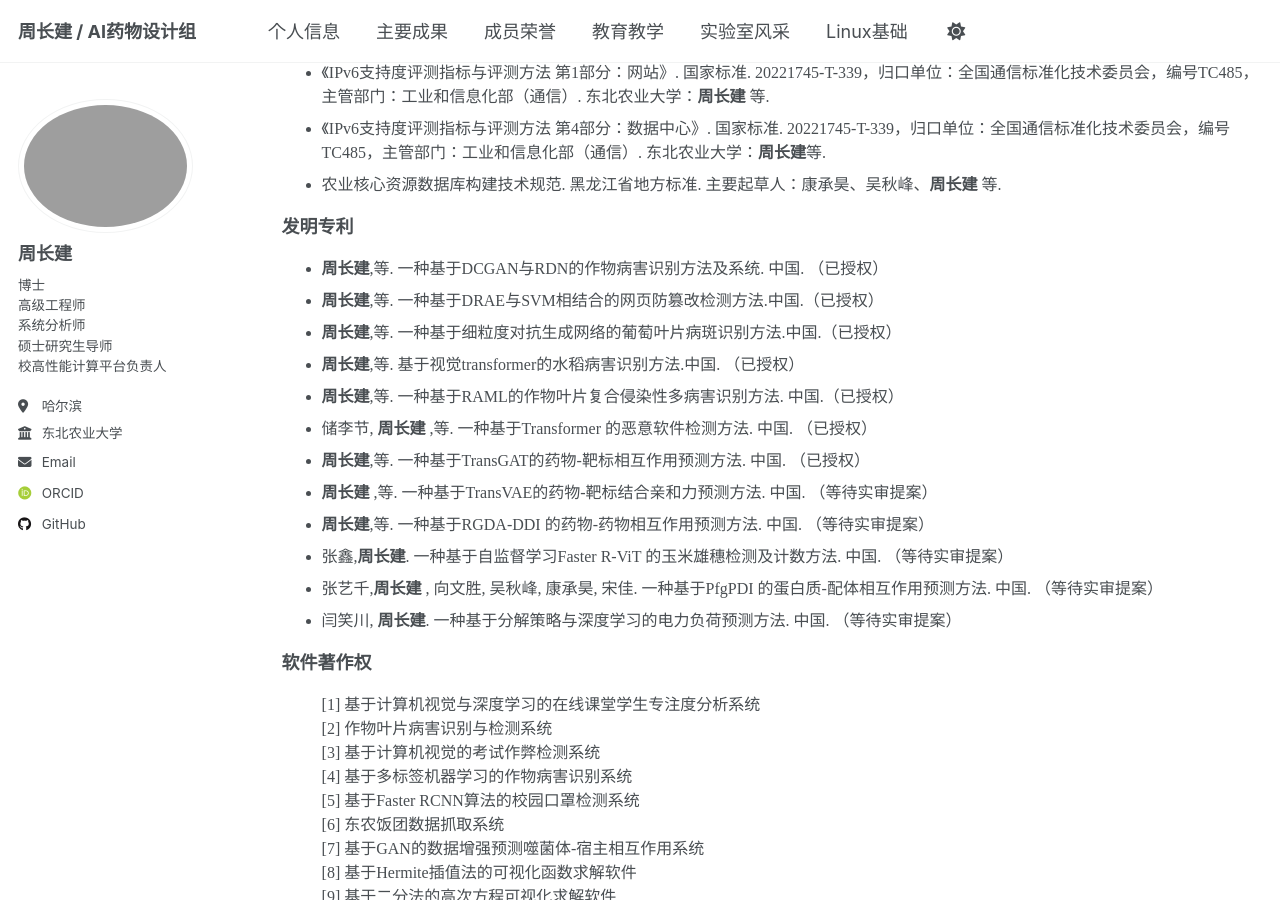
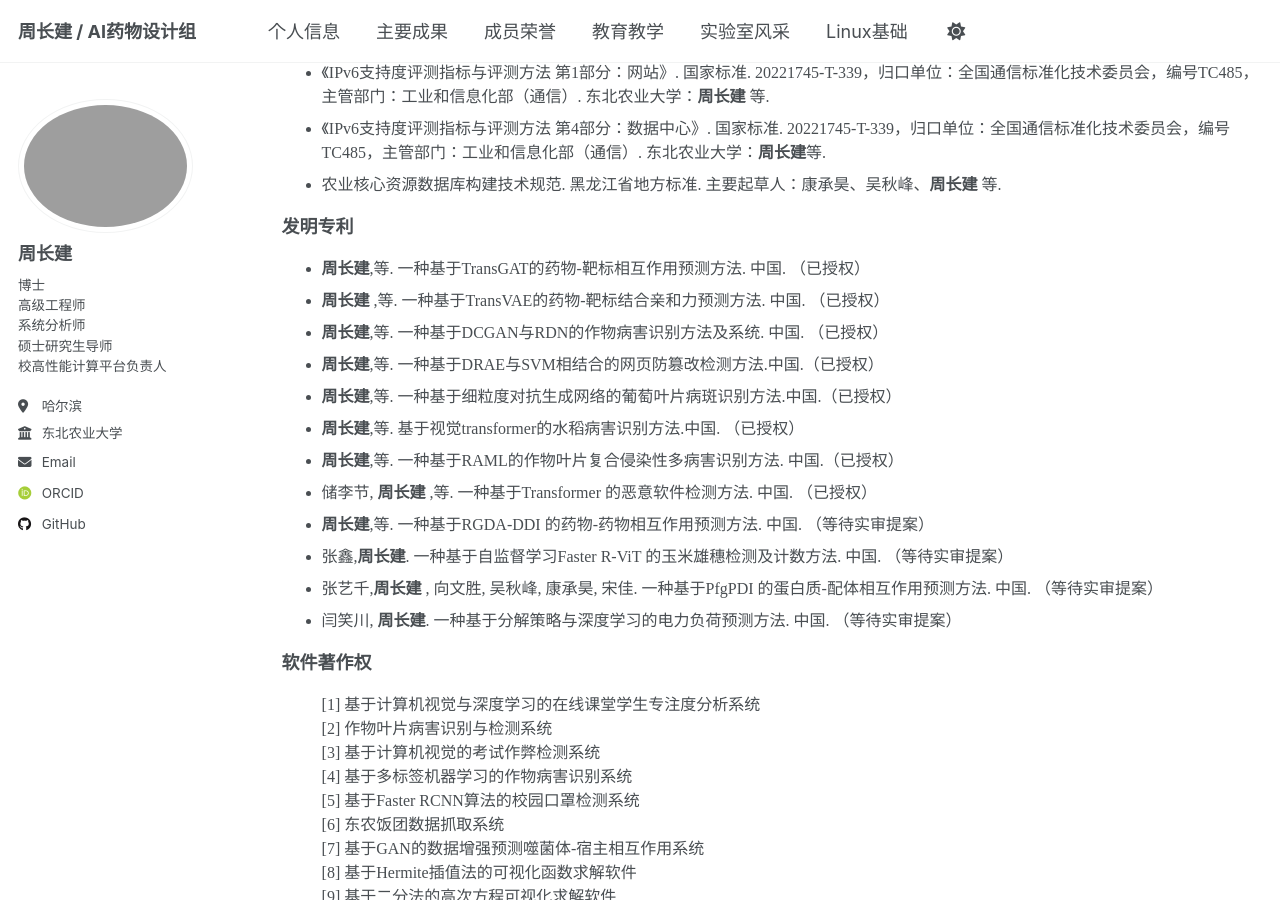
Before and after one commit to HPC-NEAU/zhoucj, a Jekyll site: the page built from _pages/publications.md, in a window 1280 px wide and 900 px high, scrolled down 2316 px. Built offline with Jekyll 4.4.1, drawn with Linux system fonts in a browser that asks for light colours; some web fonts are replaced.

Commit message:
Update publications.md

```diff
--- a/_pages/publications.md
+++ b/_pages/publications.md
@@ -84,14 +84,14 @@ redirect_from:
 
 		<font face="微软雅黑" size=4><b>发明专利</b></font>
 <ul>
+	<li> <b>周长建</b>,等. 一种基于TransGAT的药物-靶标相互作用预测方法. 中国. （已授权）</li>
+	<li> <b>周长建</b> ,等. 一种基于TransVAE的药物-靶标结合亲和力预测方法. 中国. （已授权）</li>
 	<li> <b>周长建</b>,等. 一种基于DCGAN与RDN的作物病害识别方法及系统. 中国. （已授权）</li>
 	<li> <b>周长建</b>,等. 一种基于DRAE与SVM相结合的网页防篡改检测方法.中国.（已授权）</li>
 	<li> <b>周长建</b>,等. 一种基于细粒度对抗生成网络的葡萄叶片病斑识别方法.中国.（已授权）</li>
 	<li> <b>周长建</b>,等. 基于视觉transformer的水稻病害识别方法.中国. （已授权）</li>
 	<li> <b>周长建</b>,等. 一种基于RAML的作物叶片复合侵染性多病害识别方法. 中国.（已授权）</li>
 	<li> 储李节, <b>周长建</b> ,等. 一种基于Transformer 的恶意软件检测方法. 中国. （已授权）</li>
-	<li> <b>周长建</b>,等. 一种基于TransGAT的药物-靶标相互作用预测方法. 中国. （已授权）</li>
-	<li> <b>周长建</b> ,等. 一种基于TransVAE的药物-靶标结合亲和力预测方法. 中国. （等待实审提案）</li>
 	<li> <b>周长建</b>,等. 一种基于RGDA-DDI 的药物-药物相互作用预测方法. 中国. （等待实审提案）</li>
 	<li> 张鑫,<b>周长建</b>. 一种基于自监督学习Faster R-ViT 的玉米雄穗检测及计数方法. 中国. （等待实审提案）</li>
 	<li> 张艺千,<b>周长建</b> , 向文胜, 吴秋峰, 康承昊, 宋佳. 一种基于PfgPDI 的蛋白质-配体相互作用预测方法. 中国. （等待实审提案）</li>
```
